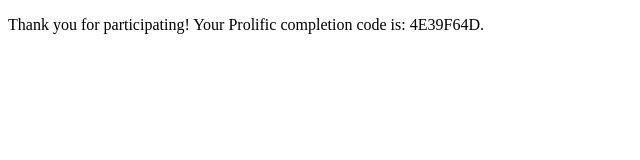
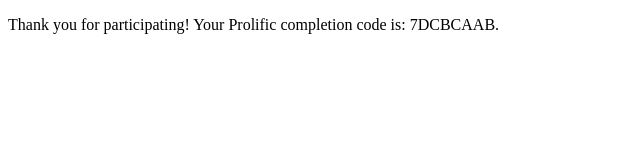
Before and after one commit to enoreyes/memory-amortization, a website: page public/views/finish.html in a window 1280 px wide. Shown: the full height of the page, 0-640 px from the left. Drawn offline with Linux system fonts and the light colour scheme.

Commit message:
Updated for prolific

```diff
--- a/public/views/finish.html
+++ b/public/views/finish.html
@@ -2,6 +2,6 @@
 <html>
   <head>
     <title>Thank you for participating!</title>
-    <p>Thank you for participating! Your Prolific completion code is: 4E39F64D.</p>
+    <p>Thank you for participating! Your Prolific completion code is: 7DCBCAAB.</p>
   </head>
 </html>
```
